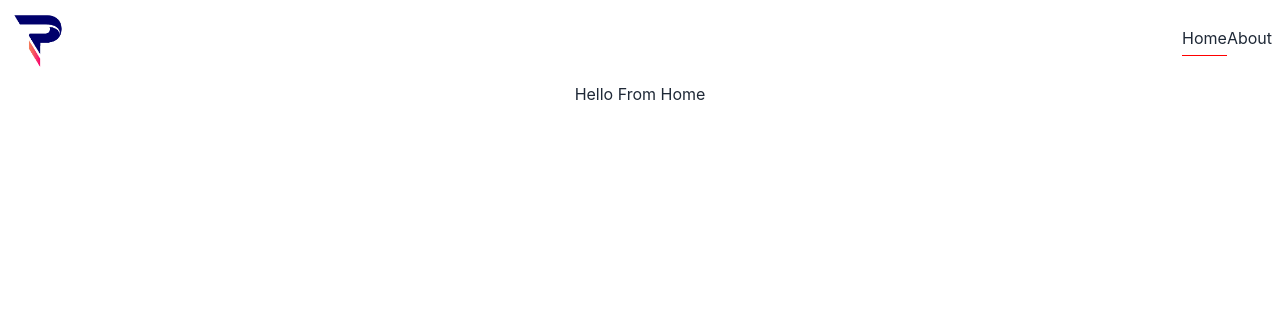
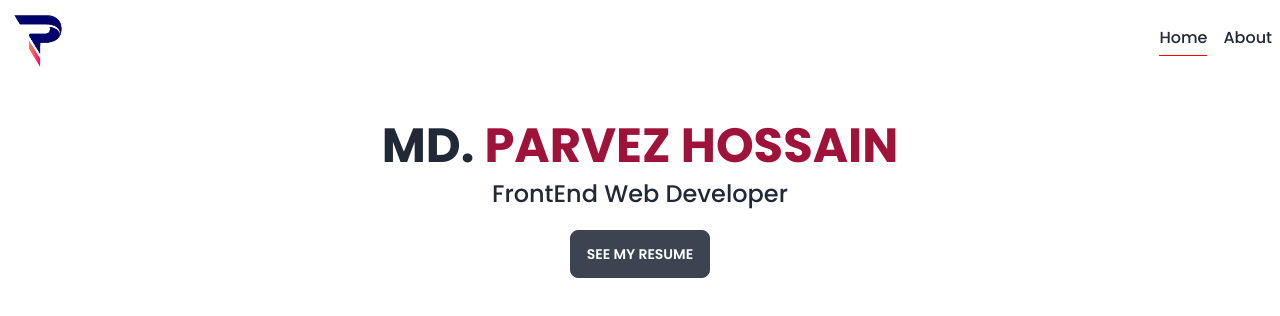
Before and after one commit to Parvez765/personal-portfolio-client-side, a React (Create React App) app: page / in a window 1280 px wide. Shown: the top 316 px of the page. Built offline with nearby package versions, Linux system fonts and the light colour scheme.

Commit message:
Header Section Added

```diff
--- a/public/index.html
+++ b/public/index.html
@@ -15,6 +15,7 @@
       user's mobile device or desktop. See https://developers.google.com/web/fundamentals/web-app-manifest/
     -->
     <link rel="manifest" href="%PUBLIC_URL%/manifest.json" />
+    <link rel="preconnect" href="https://fonts.googleapis.com"><link rel="preconnect" href="https://fonts.gstatic.com" crossorigin><link href="https://fonts.googleapis.com/css2?family=Poppins:wght@500;600;700&display=swap" rel="stylesheet">
     <!--
       Notice the use of %PUBLIC_URL% in the tags above.
       It will be replaced with the URL of the `public` folder during the build.
--- a/src/App.css
+++ b/src/App.css
@@ -1,3 +1,5 @@
+
+
 .App {
   text-align: center;
 }
--- a/src/App.js
+++ b/src/App.js
@@ -1,6 +1,7 @@
 import './App.css';
 import { RouterProvider } from 'react-router-dom';
 import { router } from './Router/Router';
+
 
 function App() {
   return (
--- a/src/Componets/Header/Header.js
+++ b/src/Componets/Header/Header.js
@@ -3,7 +3,9 @@ import React from 'react';
 const Header = () => {
     return (
         <div>
-
+            <h2 className='text-5xl font-bold mt-10'>MD. <span className='text-rose-800'>PARVEZ HOSSAIN</span></h2>
+            <p className='mt-2 text-2xl'>FrontEnd Web Developer</p>
+           <a href='https://drive.google.com/file/d/17aA612nKFnBBtBBN9mNjwwe8vF4dV-pz/view?usp=share_link' target="_blank"><button className='btn btn-danger mt-5'>See My Resume</button></a>
         </div>
     );
 };
--- a/src/Pages/Home/Home.js
+++ b/src/Pages/Home/Home.js
@@ -1,9 +1,10 @@
 import React from 'react';
+import Header from '../../Componets/Header/Header';
 
 const Home = () => {
     return (
         <div>
-            <h2>Hello From Home</h2>
+           <Header></Header>
         </div>
     );
 };
--- a/src/Shared/Navbar/Navbar.js
+++ b/src/Shared/Navbar/Navbar.js
@@ -25,7 +25,7 @@ const Navbar = () => {
             </div>
             <div className="navbar-end hidden lg:flex">
                 <ul className="menu menu-horizontal p-0">
-               <NavLink to="/"  style={({ isActive }) => isActive ? activeStyle: undefined}>Home</NavLink>
+               <NavLink to="/"  style={({ isActive }) => isActive ? activeStyle: undefined} className="mx-4">Home</NavLink>
                <NavLink>About</NavLink>
                 </ul>
             </div>
--- a/src/index.css
+++ b/src/index.css
@@ -4,9 +4,7 @@
 
 body {
   margin: 0;
-  font-family: -apple-system, BlinkMacSystemFont, 'Segoe UI', 'Roboto', 'Oxygen',
-    'Ubuntu', 'Cantarell', 'Fira Sans', 'Droid Sans', 'Helvetica Neue',
-    sans-serif;
+  font-family: 'Poppins', sans-serif;
   -webkit-font-smoothing: antialiased;
   -moz-osx-font-smoothing: grayscale;
 }
```
